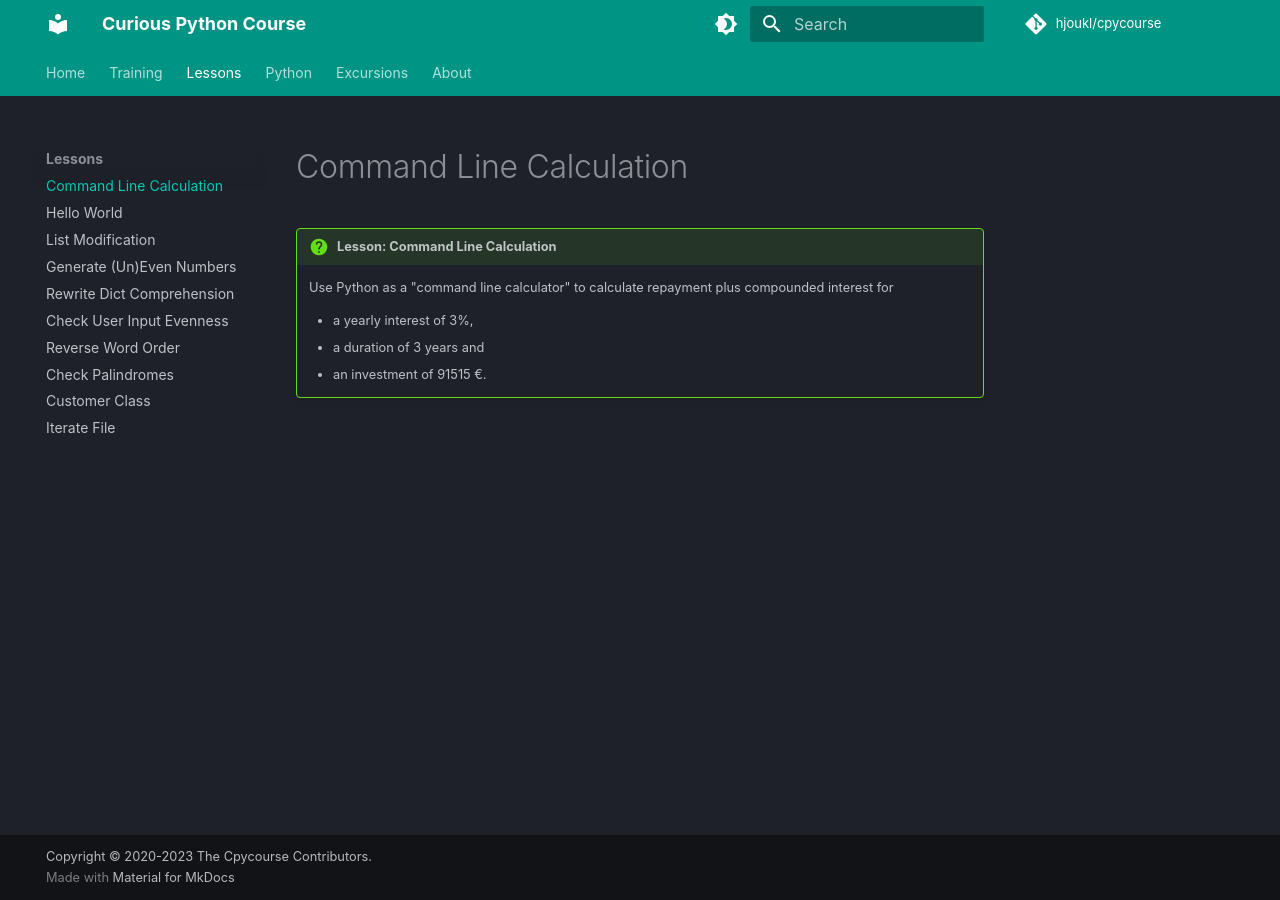
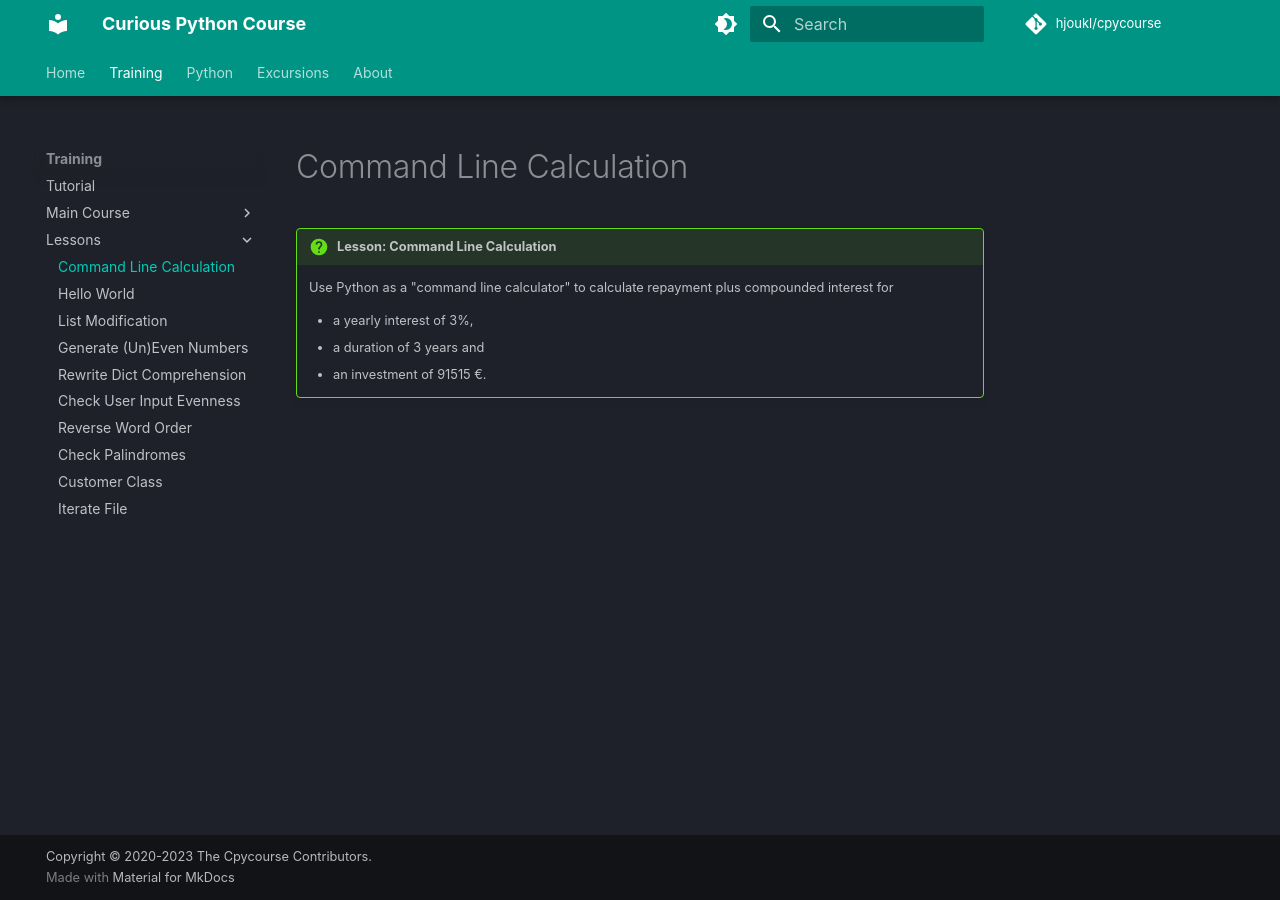
Before and after one commit to rkluger68/cpycourse, an MkDocs documentation site: the page built from docs/training/lessons/cmdline-calc.md, in a window 1280 px wide. Built offline with MkDocs 1.6.1 and Material for MkDocs 9.7.7, drawn with Linux system fonts in a browser that asks for light colours; comment, search, counter and statistics services are not loaded; some of the changed lines change nothing that is shown.

Commit message:
Move lessons under training, now really

```diff
--- a/mkdocs.yml
+++ b/mkdocs.yml
@@ -33,7 +33,9 @@ theme:
       primary: teal
       accent: deep purple
   features:
-    - tabs
+    - navigation.tabs
+    - navigation.tabs.sticky
+    - content.code.copy
   #logo: images/python-powered-w.svg
 
 nav:
@@ -58,17 +60,17 @@ nav:
       - "Chapter 13: Python Standard Library": training/main-course/stdlib-tour.md
       - Oddjob: training/oddjob.md
       #- Cheatsheet: training/cheatsheet.md
-  - Lessons:
-    - Command Line Calculation: lessons/cmdline-calc.md
-    - Hello World: lessons/hello-world.md
-    - List Modification: lessons/list-modify.md
-    - Generate (Un)Even Numbers: lessons/gen-even-odd.md
-    - Rewrite Dict Comprehension: lessons/rewrite-dict-comp.md
-    - Check User Input Evenness: lessons/check-user-input-even.md
-    - Reverse Word Order: lessons/reverse-words.md
-    - Check Palindromes: lessons/palindroms.md
-    - Customer Class: lessons/customer.md
-    - Iterate File: lessons/iter-file.md
+    - Lessons:
+      - Command Line Calculation: training/lessons/cmdline-calc.md
+      - Hello World: training/lessons/hello-world.md
+      - List Modification: training/lessons/list-modify.md
+      - Generate (Un)Even Numbers: training/lessons/gen-even-odd.md
+      - Rewrite Dict Comprehension: training/lessons/rewrite-dict-comp.md
+      - Check User Input Evenness: training/lessons/check-user-input-even.md
+      - Reverse Word Order: training/lessons/reverse-words.md
+      - Check Palindromes: training/lessons/palindroms.md
+      - Customer Class: training/lessons/customer.md
+      - Iterate File: training/lessons/iter-file.md
   - Python:
     - Python: python/python.md
     - Why Python?: python/why-python.md
@@ -98,17 +100,21 @@ markdown_extensions:
   - pymdownx.emoji:
       emoji_index: !!python/name:materialx.emoji.twemoji
       emoji_generator: !!python/name:materialx.emoji.to_svg
+  - pymdownx.highlight:
+      anchor_linenums: true
+      line_spans: __span
+      pygments_lang_class: true
   - pymdownx.inlinehilite
   - pymdownx.magiclink
   - pymdownx.mark
   - pymdownx.smartsymbols
+  - pymdownx.snippets:
+      base_path: docs
   - pymdownx.superfences
   - pymdownx.tasklist:
       custom_checkbox: true
   - pymdownx.tabbed:
       alternate_style: true
   - pymdownx.tilde
-  - pymdownx.snippets:
-      base_path: docs
 
 copyright: Copyright &copy; 2020-2023 The <a href="/about/cpycourse-contributors.md">Cpycourse Contributors</a>.
```
Also changed, not shown: docs/training/lessons/check-user-input-even.md (renamed from docs/lessons/check-user-input-even.md), docs/training/lessons/cmdline-calc.md (renamed from docs/lessons/cmdline-calc.md), docs/training/lessons/customer.md (renamed from docs/lessons/customer.md), docs/training/lessons/gen-even-odd.md (renamed from docs/lessons/gen-even-odd.md), docs/training/lessons/hello-world.md (renamed from docs/lessons/hello-world.md), docs/training/lessons/iter-file.md (renamed from docs/lessons/iter-file.md), docs/training/lessons/list-modify.md (renamed from docs/lessons/list-modify.md), docs/training/lessons/palindroms.md (renamed from docs/lessons/palindroms.md), docs/training/lessons/reverse-words.md (renamed from docs/lessons/reverse-words.md), docs/training/lessons/rewrite-dict-comp.md (renamed from docs/lessons/rewrite-dict-comp.md).
